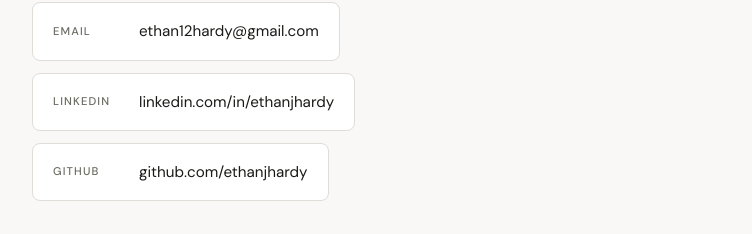
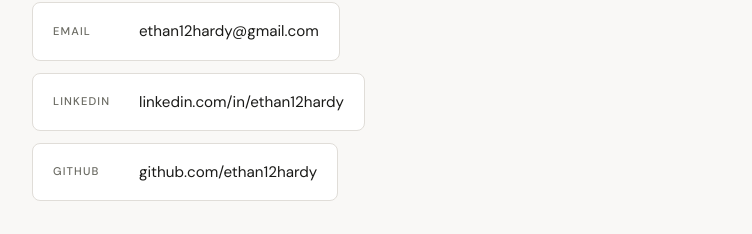
Before and after one commit to ethan12hardy/Website, a Next.js app: page / in a window 1280 px wide. Shown: the part 2860-3094 px from the top of the page, without its empty margins (260-1012 px from the left). Built offline with nearby package versions, Linux system fonts and the light colour scheme.

Commit message:
Fix GitHub and LinkedIn links in page.tsx

```diff
--- a/app/page.tsx
+++ b/app/page.tsx
@@ -9,8 +9,8 @@
   degree: "BBA in Management Information Systems, Minor in AI in Business · GPA 3.7",
   bio: "I'm a business and technology student at Texas A&M passionate about building systems that work — from data pipelines to mobile clinics. I combine technical skills with a strong business foundation to solve real-world problems.",
   email: "ethan12hardy@gmail.com",
-  github: "github.com/ethanjhardy",
-  linkedin: "linkedin.com/in/ethanjhardy",
+  github: "github.com/ethan12hardy",
+  linkedin: "linkedin.com/in/ethan12hardy",
   projects: [
     {
       title: "Lawn Care Business Operations System",
```
